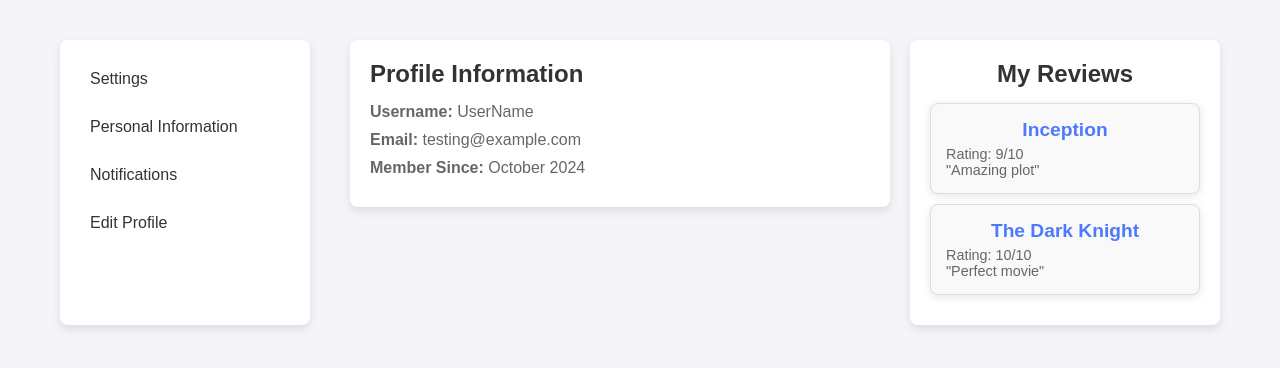
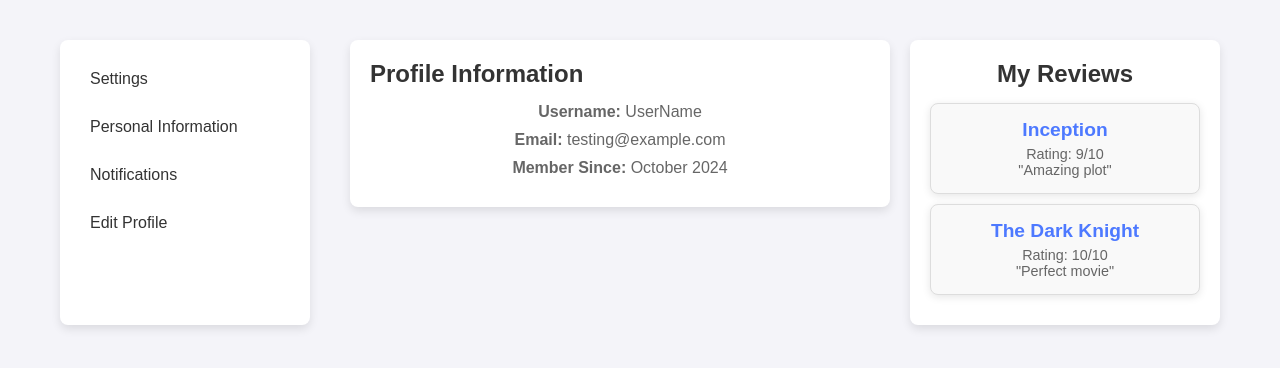
Before and after one commit to ByJH/Stream-Buddy, a PHP site: page /pages/Profile.html in a window 1280 px wide. Shown: the part 60-428 px from the top of the page. Run offline with PHP 8.4, Linux system fonts and the light colour scheme.

Commit message:
updated files

```diff
--- a/Frontend/styles/style.css
+++ b/Frontend/styles/style.css
@@ -1,20 +1,28 @@
-h3 {
-font-family: arial;
-text-align: center;
+/*
+ *	Style sheet for Stream Buddy
+ */
+
+/* Top header */
+h3{
+    font-family: arial;
+	text-align: center;
 }
 
+/* options */
+p{
+    font-family: arial;
+	  text-align: center;
+}
 * {
     box-sizing: border-box;
     margin: 0;
     padding: 0;
 }
-
 body {
     font-family: Arial, sans-serif;
     background-color: #f4f4f9;
     color: #333;
 }
-
 .main-header {
     display: flex;
     align-items: center;
@@ -23,21 +31,17 @@ body {
     color: #fff;
     padding: 10px 20px;
 }
-
 .main-header .logo {
     height: 40px;
 }
-
 .main-header nav a {
     color: #fff;
     margin: 0 10px;
     text-decoration: none;
 }
-
 .main-header nav .logout {
     color: #ff4d4d;
 }
-
 .hero {
     display: flex;
     align-items: center;
@@ -46,22 +50,18 @@ body {
     color: #fff;
     padding: 60px 20px;
 }
-
 .hero-content {
     flex: 1;
     text-align: left;
 }
-
 .hero-content h1 {
     font-size: 2.5em;
     margin-bottom: 10px;
 }
-
 .hero-content p {
     font-size: 1.2em;
     margin-bottom: 20px;
 }
-
 .hero-button {
     padding: 10px 20px;
     font-size: 1em;
@@ -72,29 +72,24 @@ body {
     cursor: pointer;
     transition: background-color 0.3s;
 }
-
 .hero-button:hover {
     background-color: #ffdfdf;
 }
-
 .hero-image img {
     width: 100%;
     max-width: 500px;
     border-radius: 10px;
     box-shadow: 0 4px 10px rgba(0, 0, 0, 0.1);
 }
-
 .list-section {
     padding: 20px;
     text-align: center;
 }
-
 .list-section h2 {
     font-size: 1.8em;
     margin-bottom: 20px;
     color: #333;
 }
-
 .list {
     background-color: #fff;
     border: 1px solid #ddd;
@@ -104,18 +99,15 @@ body {
     max-width: 400px;
     box-shadow: 0 2px 8px rgba(0, 0, 0, 0.1);
 }
-
 .list h3 {
     font-size: 1.4em;
     margin-bottom: 5px;
     color: #4d79ff;
 }
-
 .list p {
     margin-bottom: 10px;
     color: #666;
 }
-
 .list-actions button {
     margin: 5px;
     padding: 8px 15px;
@@ -127,11 +119,9 @@ body {
     cursor: pointer;
     transition: background-color 0.3s;
 }
-
 .list-actions button:hover {
     background-color: #333;
 }
-
 .profile-container {
     display: flex;
     max-width: 1200px;
@@ -140,7 +130,6 @@ body {
     padding: 20px;
     gap: 20px;
 }
-
 .profile-sidebar {
     width: 250px;
     padding: 20px;
@@ -149,12 +138,10 @@ body {
     box-shadow: 0 4px 10px rgba(0, 0, 0, 0.1);
     margin-right: 20px;
 }
-
 .profile-sidebar .profile-nav {
     display: flex;
     flex-direction: column;
 }
-
 .profile-sidebar .profile-nav a {
     color: #333;
     padding: 10px;
@@ -163,18 +150,15 @@ body {
     margin-bottom: 10px;
     transition: background-color 0.3s;
 }
-
 .profile-sidebar .profile-nav a:hover {
     background-color: #f0f0f0;
 }
-
 .profile-main {
     flex: 2;
     display: flex;
     flex-direction: column;
     gap: 20px;
 }
-
 .profile-info-box {
     background-color: #fff;
     padding: 20px;
@@ -182,18 +166,15 @@ body {
     box-shadow: 0 4px 10px rgba(0, 0, 0, 0.1);
     margin-bottom: 20px;
 }
-
 .profile-info-box h2 {
     margin-bottom: 15px;
     color: #333;
 }
-
 .profile-details p {
     margin: 10px 0;
     font-size: 1em;
     color: #666;
 }
-
 .reviews-section {
     flex: 1;
     width: 300px;
@@ -202,14 +183,12 @@ body {
     border-radius: 8px;
     box-shadow: 0 4px 10px rgba(0, 0, 0, 0.1);
 }
-
 .reviews-section h2 {
     font-size: 1.5em;
     margin-bottom: 15px;
     color: #333;
     text-align: center;
 }
-
 .review-item {
     background-color: #f9f9f9;
     border: 1px solid #ddd;
@@ -218,18 +197,15 @@ body {
     margin-bottom: 10px;
     box-shadow: 0 2px 8px rgba(0, 0, 0, 0.1);
 }
-
 .review-item h3 {
     font-size: 1.2em;
     color: #4d79ff;
     margin-bottom: 5px;
 }
-
 .review-item p {
     font-size: 0.9em;
     color: #666;
 }
-
 .hero-content, .list-section {
     max-width: 800px;
     margin: auto;
```
